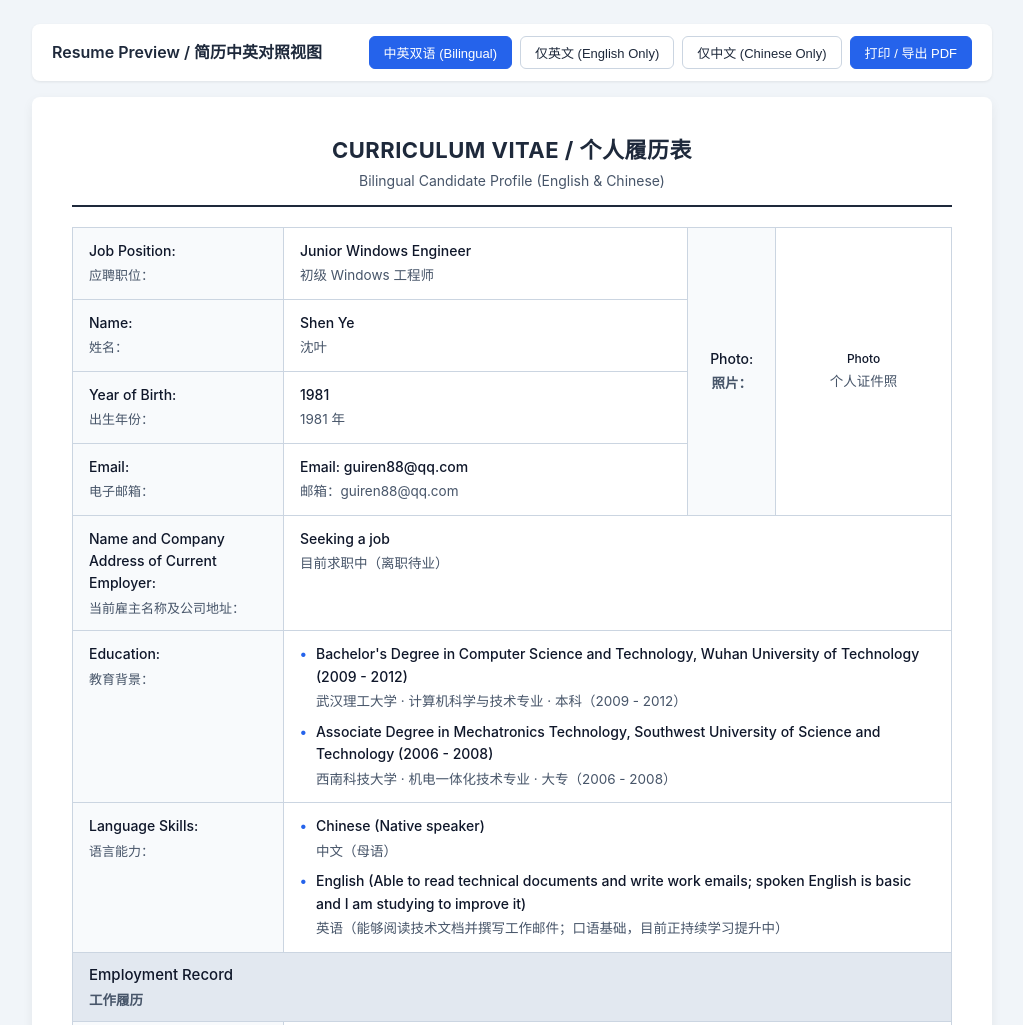
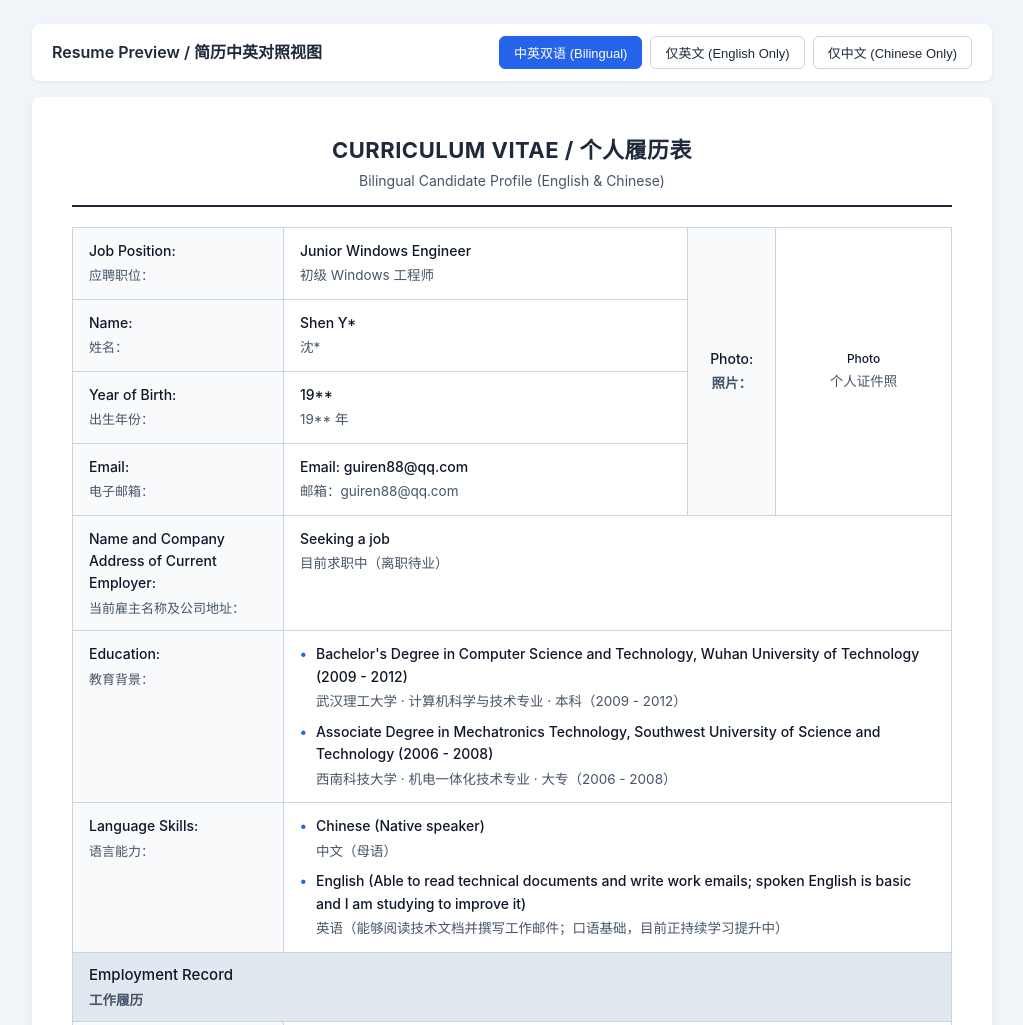
Before and after one commit to guiren88/cv, a plain HTML site: page index.html in a window 1280 px wide. Shown: the top 1025 px of the page, without its empty margins (128-1151 px from the left). Drawn offline with Linux system fonts and the light colour scheme.

Commit message:
Mask name and birth year, remove print button

```diff
--- a/index.html
+++ b/index.html
@@ -3,7 +3,7 @@
 <head>
   <meta charset="UTF-8">
   <meta name="viewport" content="width=device-width, initial-scale=1.0">
-  <title>Resume / 个人简历 - Shen Ye (沈叶)</title>
+  <title>Resume / 个人简历 - Shen Y* (沈*)</title>
   <style>
     :root {
       --primary: #1e293b;
@@ -281,7 +281,6 @@
       <button class="btn active" onclick="setLang('both', this)">中英双语 (Bilingual)</button>
       <button class="btn" onclick="setLang('en', this)">仅英文 (English Only)</button>
       <button class="btn" onclick="setLang('zh', this)">仅中文 (Chinese Only)</button>
-      <button class="btn btn-primary" onclick="window.print()">打印 / 导出 PDF</button>
     </div>
   </div>
 
@@ -320,8 +319,8 @@
             <span class="zh">姓名：</span>
           </td>
           <td class="value-cell">
-            <span class="en">Shen Ye</span>
-            <span class="zh">沈叶</span>
+            <span class="en">Shen Y*</span>
+            <span class="zh">沈*</span>
           </td>
         </tr>
 
@@ -332,8 +331,8 @@
             <span class="zh">出生年份：</span>
           </td>
           <td class="value-cell">
-            <span class="en">1981</span>
-            <span class="zh">1981 年</span>
+            <span class="en">19**</span>
+            <span class="zh">19** 年</span>
           </td>
         </tr>
 
@@ -545,8 +544,8 @@
                 <span class="zh">√ 同意 (Yes) &nbsp;&nbsp;&nbsp; □ 不同意 (No)</span>
               </div>
               <div>
-                <span class="en"><strong>Signature:</strong> Shen Ye</span>
-                <span class="zh"><strong>签名：</strong> 沈叶</span>
+                <span class="en"><strong>Signature:</strong> Shen Y*</span>
+                <span class="zh"><strong>签名：</strong> 沈*</span>
               </div>
               <div>
                 <span class="en"><strong>Date:</strong> 10/23/2026</span>
```
